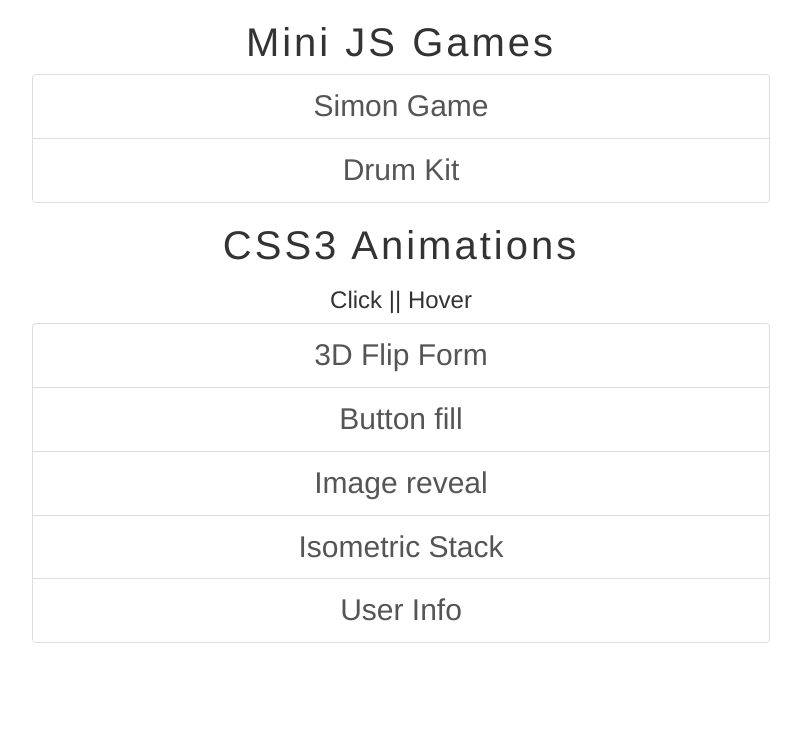
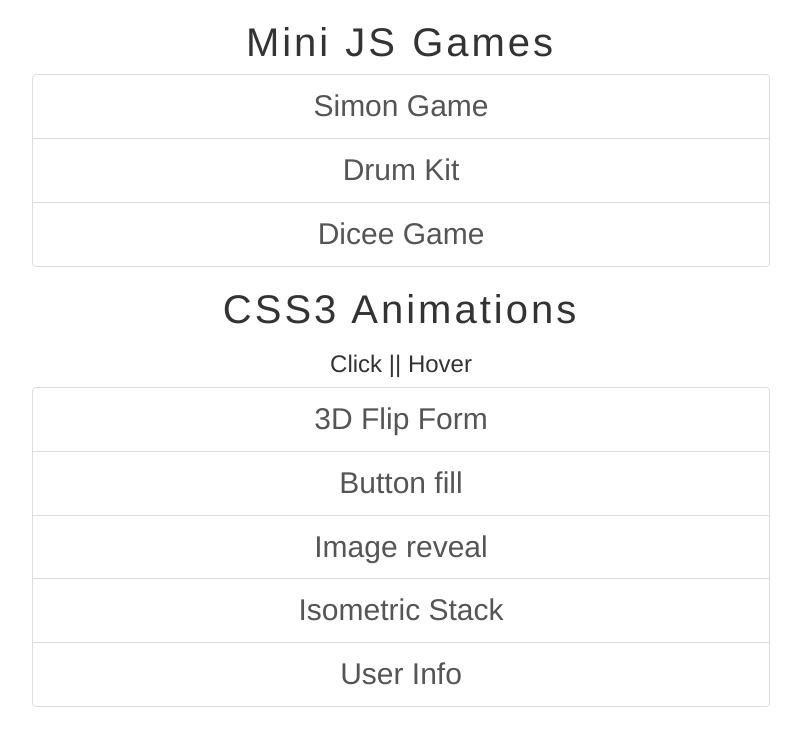
Before and after one commit to LEKSERG/Demo, a plain HTML site: page index.html in a window 1280 px wide. Shown: the whole page, without its empty margins (239-1040 px from the left). Drawn offline with nearby package versions, Linux system fonts and the light colour scheme.

Commit message:
new link

```diff
--- a/index.html
+++ b/index.html
@@ -15,6 +15,9 @@
       <div class="list-group">
           <a href="./JS/Simon Game/index.html" class="list-group-item list-group-item-action">Simon Game</a>
           <a href="./JS/Drum Kit/index.html" class="list-group-item list-group-item-action">Drum Kit</a>
+          <a href="./JS/Dicee Game/dicee.html" class="list-group-item list-group-item-action">Dicee Game</a>
+
+
 
       </div>
 
```
